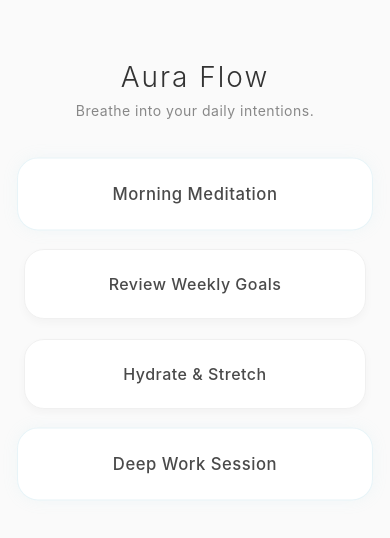
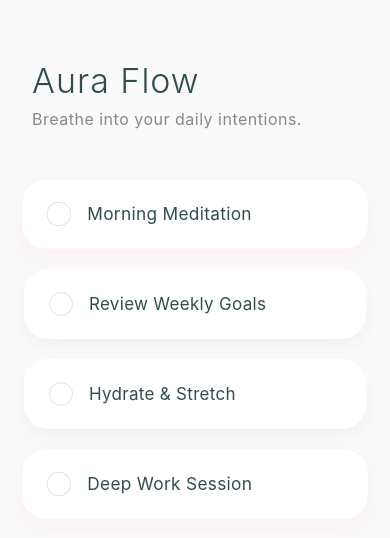
Before and after one commit to hkners/HerGeceYeniApp, a React Native app: screen / in a window 390 px wide. Shown: the top 538 px of the page. Built offline with nearby package versions, Linux system fonts and the light colour scheme.

Commit message:
feat: implement Aura Flow prototype with clean girl aesthetic and reanimated
Co-authored-by: hkners <99874098+hkners@users.noreply.github.com>

```diff
--- a/App.js
+++ b/App.js
@@ -1,6 +1,14 @@
 import { StatusBar } from 'expo-status-bar';
-import React, { useEffect, useRef, useState } from 'react';
-import { StyleSheet, Text, View, Animated, TouchableOpacity, ScrollView, SafeAreaView } from 'react-native';
+import React, { useEffect, useState } from 'react';
+import { StyleSheet, Text, View, TouchableOpacity, ScrollView, SafeAreaView, Dimensions } from 'react-native';
+import Animated, {
+  useSharedValue,
+  useAnimatedStyle,
+  withTiming,
+  withRepeat,
+  withSequence,
+  Easing
+} from 'react-native-reanimated';
 
 const INITIAL_INTENTIONS = [
   { id: '1', title: 'Morning Meditation', priority: 'high', completed: false },
@@ -10,28 +18,32 @@ const INITIAL_INTENTIONS = [
 ];
 
 const BreathingContainer = ({ intention, onToggle }) => {
-  const pulseAnim = useRef(new Animated.Value(1)).current;
+  const scaleAnim = useSharedValue(1);
+  const opacityAnim = useSharedValue(intention.completed ? 0.5 : 1);
 
   useEffect(() => {
     if (intention.priority === 'high' && !intention.completed) {
-      Animated.loop(
-        Animated.sequence([
-          Animated.timing(pulseAnim, {
-            toValue: 1.05,
-            duration: 2000,
-            useNativeDriver: true,
-          }),
-          Animated.timing(pulseAnim, {
-            toValue: 1,
-            duration: 2000,
-            useNativeDriver: true,
-          }),
-        ])
-      ).start();
+      scaleAnim.value = withRepeat(
+        withSequence(
+          withTiming(1.02, { duration: 2000, easing: Easing.inOut(Easing.ease) }),
+          withTiming(1, { duration: 2000, easing: Easing.inOut(Easing.ease) })
+        ),
+        -1,
+        true
+      );
     } else {
-      pulseAnim.setValue(1);
+      scaleAnim.value = withTiming(1, { duration: 500 });
     }
-  }, [intention.priority, intention.completed, pulseAnim]);
+
+    opacityAnim.value = withTiming(intention.completed ? 0.6 : 1, { duration: 300 });
+  }, [intention.priority, intention.completed]);
+
+  const animatedStyle = useAnimatedStyle(() => {
+    return {
+      transform: [{ scale: scaleAnim.value }],
+      opacity: opacityAnim.value,
+    };
+  });
 
   const getContainerStyle = () => {
     if (intention.completed) return styles.containerCompleted;
@@ -41,19 +53,45 @@ const BreathingContainer = ({ intention, onToggle }) => {
 
   const getTextColor = () => {
     if (intention.completed) return '#A0A0A0';
-    return '#4A4A4A';
+    return '#2F4F4F';
+  };
+
+  const handlePressIn = () => {
+    scaleAnim.value = withTiming(0.96, { duration: 150 });
+  };
+
+  const handlePressOut = () => {
+    if (intention.priority === 'high' && !intention.completed) {
+      scaleAnim.value = withRepeat(
+        withSequence(
+          withTiming(1.02, { duration: 2000, easing: Easing.inOut(Easing.ease) }),
+          withTiming(1, { duration: 2000, easing: Easing.inOut(Easing.ease) })
+        ),
+        -1,
+        true
+      );
+    } else {
+      scaleAnim.value = withTiming(1, { duration: 150 });
+    }
   };
 
   return (
-    <Animated.View style={{ transform: [{ scale: pulseAnim }] }}>
+    <Animated.View style={[styles.intentionWrapper, animatedStyle]}>
       <TouchableOpacity
-        activeOpacity={0.8}
+        activeOpacity={1}
+        onPressIn={handlePressIn}
+        onPressOut={handlePressOut}
         onPress={() => onToggle(intention.id)}
         style={[styles.intentionContainer, getContainerStyle()]}
       >
-        <Text style={[styles.intentionText, { color: getTextColor(), textDecorationLine: intention.completed ? 'line-through' : 'none' }]}>
-          {intention.title}
-        </Text>
+        <View style={styles.contentRow}>
+          <View style={[styles.customCheckbox, intention.completed && styles.customCheckboxChecked]}>
+            {intention.completed && <View style={styles.innerCheckbox} />}
+          </View>
+          <Text style={[styles.intentionText, { color: getTextColor(), textDecorationLine: intention.completed ? 'line-through' : 'none' }]}>
+            {intention.title}
+          </Text>
+        </View>
       </TouchableOpacity>
     </Animated.View>
   );
@@ -97,7 +135,7 @@ export default function App() {
 const styles = StyleSheet.create({
   safeArea: {
     flex: 1,
-    backgroundColor: '#FAFAFA', // Very light, clean background
+    backgroundColor: '#FAFAFA',
   },
   scrollContainer: {
     flexGrow: 1,
@@ -106,18 +144,19 @@ const styles = StyleSheet.create({
     paddingBottom: 40,
   },
   header: {
-    marginBottom: 40,
-    alignItems: 'center',
+    marginBottom: 50,
+    alignItems: 'flex-start',
+    paddingHorizontal: 8,
   },
   title: {
-    fontSize: 28,
+    fontSize: 34,
     fontWeight: '300',
-    color: '#333333',
-    letterSpacing: 2,
+    color: '#2F4F4F',
+    letterSpacing: 1,
     marginBottom: 8,
   },
   subtitle: {
-    fontSize: 14,
+    fontSize: 16,
     fontWeight: '400',
     color: '#888888',
     letterSpacing: 0.5,
@@ -125,40 +164,66 @@ const styles = StyleSheet.create({
   listContainer: {
     gap: 20,
   },
+  intentionWrapper: {
+    width: '100%',
+  },
   intentionContainer: {
-    paddingVertical: 24,
-    paddingHorizontal: 20,
-    borderRadius: 20,
+    paddingVertical: 22,
+    paddingHorizontal: 24,
+    borderRadius: 24,
     shadowColor: '#000',
-    shadowOffset: { width: 0, height: 4 },
-    shadowOpacity: 0.03,
-    shadowRadius: 10,
-    elevation: 2,
+    shadowOffset: { width: 0, height: 8 },
+    shadowOpacity: 0.04,
+    shadowRadius: 16,
+    elevation: 3,
+  },
+  contentRow: {
+    flexDirection: 'row',
     alignItems: 'center',
+  },
+  customCheckbox: {
+    width: 24,
+    height: 24,
+    borderRadius: 12,
+    borderWidth: 1.5,
+    borderColor: '#E0E0E0',
+    marginRight: 16,
     justifyContent: 'center',
+    alignItems: 'center',
+    backgroundColor: '#FFFFFF',
+  },
+  customCheckboxChecked: {
+    borderColor: '#FFDAB9',
+    backgroundColor: '#FFDAB9',
+  },
+  innerCheckbox: {
+    width: 10,
+    height: 10,
+    borderRadius: 5,
+    backgroundColor: '#FFFFFF',
   },
   containerNormal: {
     backgroundColor: '#FFFFFF',
     borderWidth: 1,
-    borderColor: '#F0F0F0',
+    borderColor: 'transparent',
   },
   containerHighPriority: {
     backgroundColor: '#FFFFFF',
     borderWidth: 1,
-    borderColor: '#E8F4F8', // Soft highlight (airy blue)
-    shadowColor: '#A0D8E6',
-    shadowOpacity: 0.1,
-    shadowRadius: 15,
+    borderColor: '#FFF0F5',
+    shadowColor: '#FFC0CB',
+    shadowOpacity: 0.12,
+    shadowRadius: 20,
+    shadowOffset: { width: 0, height: 10 },
   },
   containerCompleted: {
-    backgroundColor: '#F7F7F7',
+    backgroundColor: '#F5F5F5',
     borderWidth: 1,
-    borderColor: '#EAEAEA',
-    opacity: 0.6,
+    borderColor: 'transparent',
   },
   intentionText: {
-    fontSize: 16,
-    fontWeight: '500',
-    letterSpacing: 0.5,
+    fontSize: 17,
+    fontWeight: '400',
+    letterSpacing: 0.3,
   },
 });
--- /dev/null
+++ b/babel.config.js
@@ -0,0 +1,7 @@
+module.exports = function(api) {
+  api.cache(true);
+  return {
+    presets: ['babel-preset-expo'],
+    plugins: ['react-native-reanimated/plugin'],
+  };
+};
```
Also changed, not shown: package.json (+7 -6 lines), 1 other file (tests, documents, lock files or other folders).
